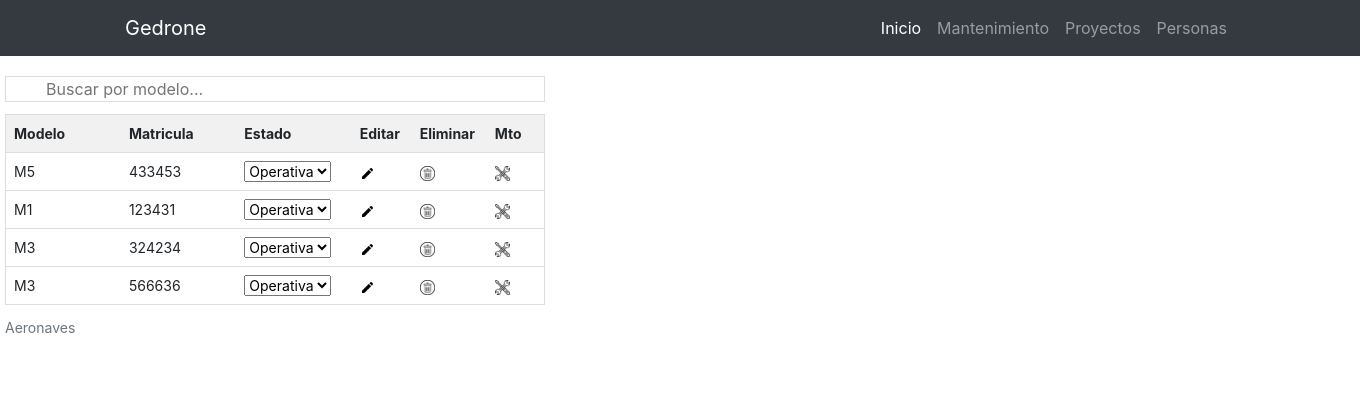
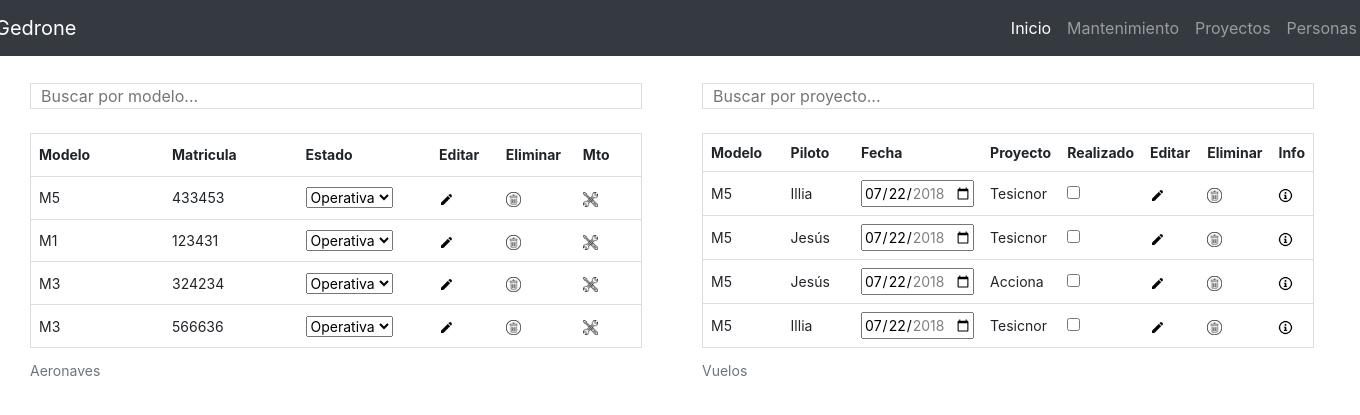
Before and after one commit to illianechesa/gedrone, a PHP site: page / in a window 1360 px wide. Shown: the top 415 px of the page. Run offline with PHP 8.4, Linux system fonts and the light colour scheme.

Commit message:
add flights table
Signed-off-by: Illia Nechesa <nechesaillia@gmail.com>

```diff
--- a/css/style.css
+++ b/css/style.css
@@ -1,30 +1,31 @@
 .main {
-    margin: 20px;
+    margin: 15px;
 }
 
-#myInput {
+#inputProject, #inputModel {
     background-repeat: no-repeat; /* Do not repeat the icon image */
-    width: 40%; /* Full-width */
+    width: 45%; /* Full-width */
     height: 20px;
     font-size: 16px; /* Increase font-size */
-    padding: 12px 20px 12px 40px; /* Add some padding */
+    padding: 12px 20px 12px 10px; /* Add some padding */
     border: 1px solid #ddd; /* Add a grey border */
-    margin-bottom: 12px; /* Add some space below the input */
+    margin: 12px 30px /* Add some space below the input */
   }
 
-  #myTable {
+  #aeronaves, #vuelos {
     border-collapse: collapse; /* Collapse borders */
-    width: 40%; /* Full-width */
+    width: 45%; /* Full-width */
     border: 1px solid #ddd; /* Add a grey border */
     font-size: 14px; /* Increase font-size */
+    margin: 12px 30px /* Add some space below the input */
   }
 
-  #myTable th, #myTable td {
+  #aeronaves th, #vuelos th, #aeronaves td, #vuelos td {
     text-align: left; /* Left-align text */
     padding: 8px; /* Add padding */
   }
 
-  #myTable tr {
+  #aeronaves tr, #vuelos tr {
     /* Add a bottom border to all table rows */
     border-bottom: 1px solid #ddd;
   }
--- a/index.html
+++ b/index.html
@@ -29,13 +29,13 @@
   <!-- Navigation -->
   <nav class="navbar navbar-expand-lg navbar-dark bg-dark static-top">
     <div class="container">
-      <a class="navbar-brand" href="#">Gedrone</a>
+      <a class="navbar-brand" href="#" style="margin-left: -130px;">Gedrone</a>
       <button class="navbar-toggler" type="button" data-toggle="collapse" data-target="#navbarResponsive"
         aria-controls="navbarResponsive" aria-expanded="false" aria-label="Toggle navigation">
         <span class="navbar-toggler-icon"></span>
       </button>
       <div class="collapse navbar-collapse" id="navbarResponsive">
-        <ul class="navbar-nav ml-auto">
+        <ul class="navbar-nav ml-auto" style="margin-right: -130px;">
           <li class="nav-item active">
             <a class="nav-link" href="#">Inicio
               <span class="sr-only">(current)</span>
@@ -58,10 +58,11 @@
   <!-- Page Content -->
   <div class="main">
     <div class="row">
-      <input type="text" id="myInput" onkeyup="myFunction()" placeholder="Buscar por modelo...">
+      <input type="text" id="inputModel" onkeyup="searchModel()" placeholder="Buscar por modelo...">
+      <input type="text" id="inputProject" onkeyup="searchProject()" placeholder="Buscar por proyecto...">
     </div>
     <div class="row">
-      <table id="myTable">
+      <table id="aeronaves">
         <caption>Aeronaves</caption>
         <tr class="header">
           <th style="width:20%;">Modelo</th>
@@ -124,6 +125,67 @@
           <td><img src="img/mantenimiento_icon.png" alt="mantenimiento" height="15px" width="15px"></td>
         </tr>
       </table>
+      <table id="vuelos">
+        <caption>Vuelos</caption>
+        <tr class="header">
+          <th style="width:20%;">Modelo</th>
+          <th style="width:20%;">Piloto</th>
+          <th style="width:20%;">Fecha</th>
+          <th style="width:10%;">Proyecto</th>
+          <th style="width:10%;">Realizado</th>
+          <th style="width:10%;">Editar</th>
+          <th style="width:10%;">Eliminar</th>
+          <th style="width:10%;">Info</th>
+        </tr>
+        <tr>
+          <td>M5</td>
+          <td>Illia</td>
+          <td>
+            <input type="date" id="start" name="trip-start" value="2018-07-22" min="2018-01-01" max="2018-12-31">
+          </td>
+          <td>Tesicnor</td>
+          <td><input type="checkbox"></td>
+          <td><img src="img/edit_icon.png" alt="editar" height="15px" width="15px"></td>
+          <td><img src="img/delete_icon.png" alt="eliminar" height="15px" width="15px"></td>
+          <td><img src="img/info_icon.jpg" alt="info" height="15px" width="15px"></td>
+        </tr>
+        <tr>
+          <td>M5</td>
+          <td>Jesús</td>
+          <td>
+            <input type="date" id="start" name="trip-start" value="2018-07-22" min="2018-01-01" max="2018-12-31">
+          </td>
+          <td>Tesicnor</td>
+          <td><input type="checkbox"></td>
+          <td><img src="img/edit_icon.png" alt="editar" height="15px" width="15px"></td>
+          <td><img src="img/delete_icon.png" alt="eliminar" height="15px" width="15px"></td>
+          <td><img src="img/info_icon.jpg" alt="info" height="15px" width="15px"></td>
+        </tr>
+        <tr>
+          <td>M5</td>
+          <td>Jesús</td>
+          <td>
+            <input type="date" id="start" name="trip-start" value="2018-07-22" min="2018-01-01" max="2018-12-31">
+          </td>
+          <td>Acciona</td>
+          <td><input type="checkbox"></td>
+          <td><img src="img/edit_icon.png" alt="editar" height="15px" width="15px"></td>
+          <td><img src="img/delete_icon.png" alt="eliminar" height="15px" width="15px"></td>
+          <td><img src="img/info_icon.jpg" alt="info" height="15px" width="15px"></td>
+        </tr>
+        <tr>
+          <td>M5</td>
+          <td>Illia</td>
+          <td>
+            <input type="date" id="start" name="trip-start" value="2018-07-22" min="2018-01-01" max="2018-12-31">
+          </td>
+          <td>Tesicnor</td>
+          <td><input type="checkbox"></td>
+          <td><img src="img/edit_icon.png" alt="editar" height="15px" width="15px"></td>
+          <td><img src="img/delete_icon.png" alt="eliminar" height="15px" width="15px"></td>
+          <td><img src="img/info_icon.jpg" alt="info" height="15px" width="15px"></td>
+        </tr>
+      </table>
     </div>
   </div>
 
--- a/js/filter.js
+++ b/js/filter.js
@@ -1,9 +1,9 @@
-function myFunction() {
+function searchModel() {
     // Declare variables
     var input, filter, table, tr, td, i, txtValue;
-    input = document.getElementById("myInput");
+    input = document.getElementById("inputModel");
     filter = input.value.toUpperCase();
-    table = document.getElementById("myTable");
+    table = document.getElementById("aeronaves");
     tr = table.getElementsByTagName("tr");
 
     // Loop through all table rows, and hide those who don't match the search query
@@ -19,3 +19,25 @@ function myFunction() {
         }
     }
 }
+
+function searchProject() {
+    // Declare variables
+    var input, filter, table, tr, td, i, txtValue;
+    input = document.getElementById("inputProject");
+    filter = input.value.toUpperCase();
+    table = document.getElementById("vuelos");
+    tr = table.getElementsByTagName("tr");
+
+    // Loop through all table rows, and hide those who don't match the search query
+    for (i = 0; i < tr.length; i++) {
+        td = tr[i].getElementsByTagName("td")[3];
+        if (td) {
+            txtValue = td.textContent || td.innerText;
+            if (txtValue.toUpperCase().indexOf(filter) > -1) {
+                tr[i].style.display = "";
+            } else {
+                tr[i].style.display = "none";
+            }
+        }
+    }
+}
```
Also changed, not shown: img/info_icon.jpg (added).
